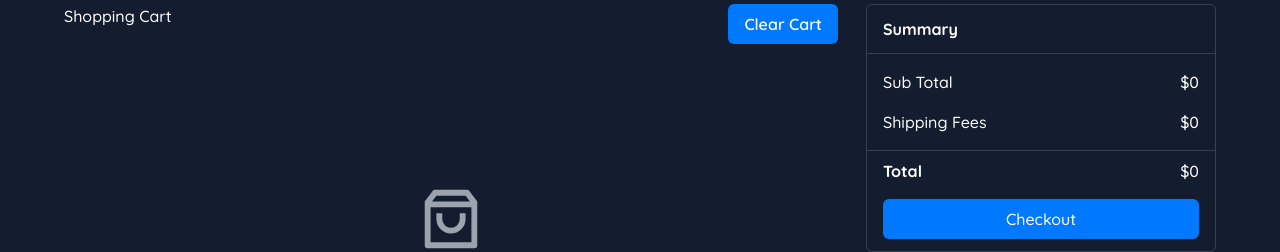
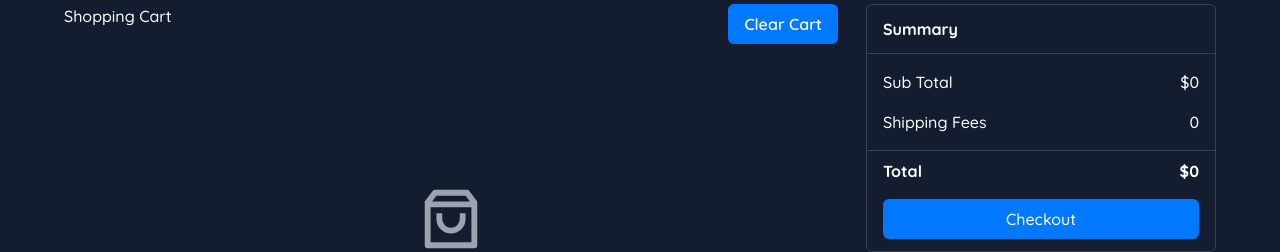
Before and after one commit to gracebir/buymore, a Next.js app: page /cart in a window 1280 px wide. Shown: the part 210-462 px from the top of the page. Built offline with nearby package versions, Linux system fonts and the light colour scheme; no server answers.

Commit message:
add total to summarize price

```diff
--- a/src/components/SummaryCard.tsx
+++ b/src/components/SummaryCard.tsx
@@ -1,6 +1,8 @@
-import React from 'react'
+import { AppContext } from '@/context/productContext'
+import React, { useContext } from 'react'
 
 function SummaryCard() {
+  const { subTotal} = useContext(AppContext)
   return (
     <div className="w-full lg:w-[350px] border rounded-md border-gray-700 flex flex-col gap-4 pb-3">
       <div className='px-4 flex justify-between py-3 border-b border-gray-700'>
@@ -8,16 +10,16 @@ function SummaryCard() {
       </div>
       <div className='px-4 flex justify-between'>
         <h3>Sub Total</h3>
-        <span>$0</span>
+        <span>${subTotal}</span>
       </div>
       <div className='px-4 flex justify-between'>
         <h3>Shipping Fees</h3>
-        <span>$0</span>
+        <span>0</span>
       </div>
       <div className='px-4 flex border-t pt-2 border-gray-700 flex-col gap-4'>
         <div className='flex justify-between'>
           <h3 className='font-bold'>Total</h3>
-          <span>$0</span>
+          <span className='font-bold'>${subTotal}</span>
         </div>
         <button className='bg-blue-color py-2 rounded-md'>Checkout</button>
       </div>
```
